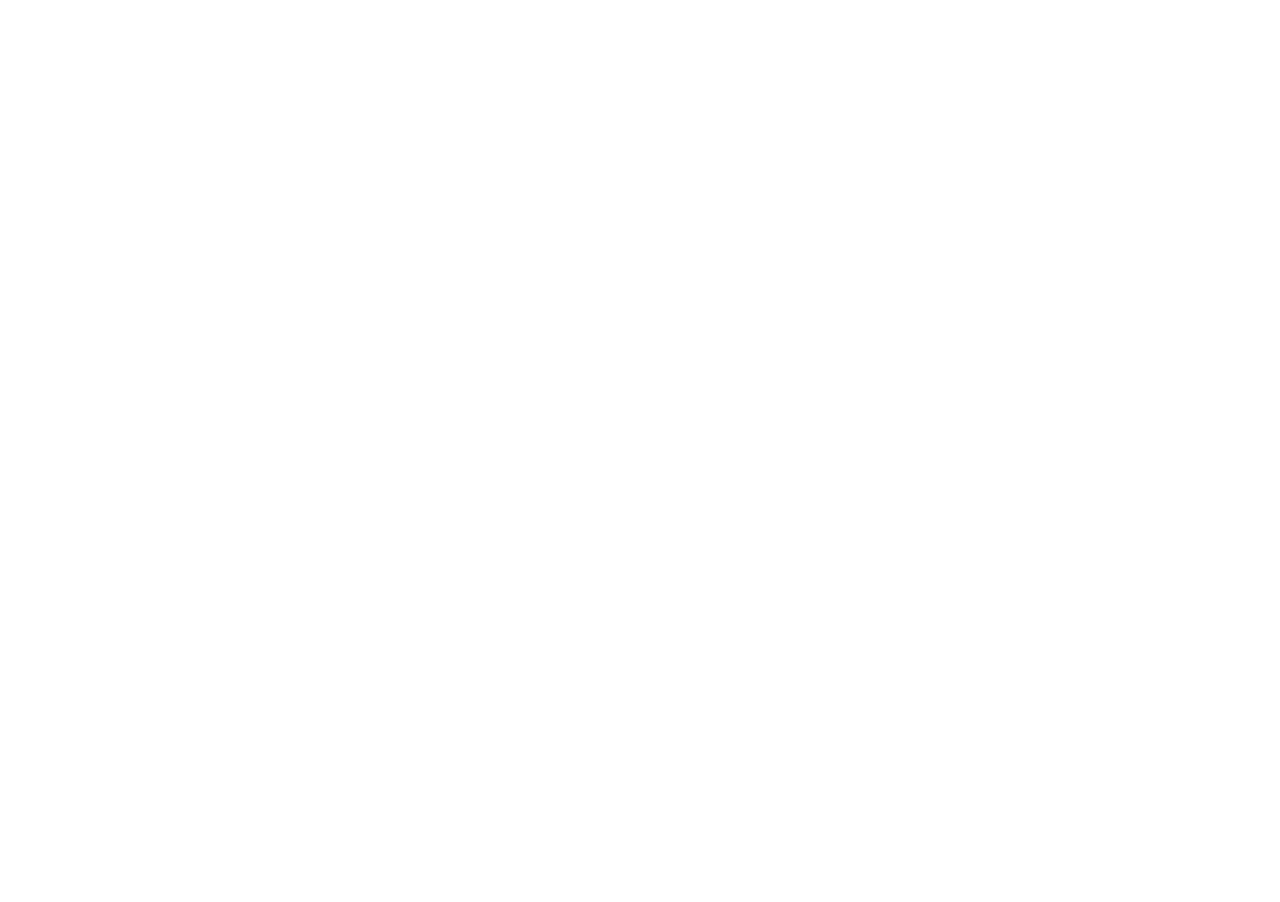
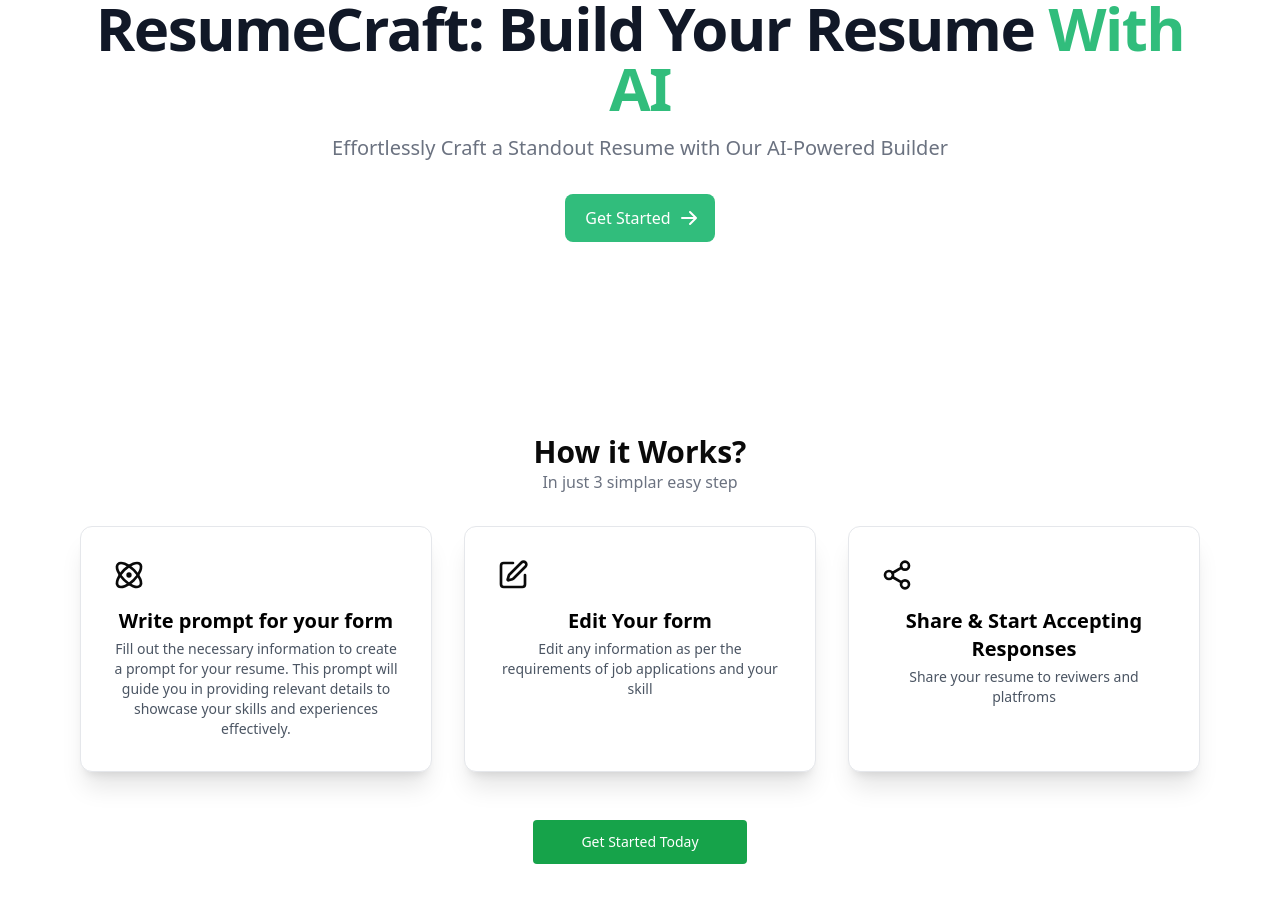
Before and after one commit to aabhash-rana/AI-ResumeCraft-Project, a React (Vite) app: page / in a window 1280 px wide. Shown: the part 220-1122 px from the top of the page. Before the commit the page ends 800 px from the top, so only its background shows below. Built offline with nearby package versions, Linux system fonts and the light colour scheme; no server answers.

Commit message:
Landing Page Design

```diff
--- a/src/home/index.jsx
+++ b/src/home/index.jsx
@@ -1,11 +1,92 @@
 import Header from '@/components/custom/Header'
 import { UserButton } from '@clerk/clerk-react'
+import { AtomIcon, Edit, Share2 } from 'lucide-react'
 import React from 'react'
+
 function Home() {
   return (
-    <div >
-     <Header />
-      Landing Page
+    <div>
+      <Header/>
+      <div>
+      {/* <img src={'/grid.svg'} className="absolute z-[-10] w-full"
+      width={1200} height={300} /> */}
+      {/* <Header/> */}
+     <section className=" z-50">
+    <div className="py-8 px-4 mx-auto max-w-screen-xl text-center lg:py-16 lg:px-12">
+
+        <h1 className="mb-4 text-4xl font-extrabold tracking-tight leading-none text-gray-900 md:text-5xl lg:text-6xl dark:text-white">
+          ResumeCraft: Build Your Resume <span className='text-primary'>With AI</span> </h1>
+        <p className="mb-8 text-lg font-normal text-gray-500 lg:text-xl sm:px-16 xl:px-48 dark:text-gray-400">Effortlessly Craft a Standout Resume with Our AI-Powered Builder</p>
+        <div className="flex flex-col mb-8 lg:mb-16 space-y-4 sm:flex-row sm:justify-center sm:space-y-0 sm:space-x-4">
+            <a href="/dashboard" className="inline-flex justify-center items-center py-3 px-5 text-base font-medium text-center text-white rounded-lg bg-primary hover:bg-primary focus:ring-4 focus:ring-primary-300 dark:focus:ring-primary-900">
+                Get Started
+                <svg className="ml-2 -mr-1 w-5 h-5" fill="currentColor" viewBox="0 0 20 20" xmlns="http://www.w3.org/2000/svg"><path fill-rule="evenodd" d="M10.293 3.293a1 1 0 011.414 0l6 6a1 1 0 010 1.414l-6 6a1 1 0 01-1.414-1.414L14.586 11H3a1 1 0 110-2h11.586l-4.293-4.293a1 1 0 010-1.414z" clip-rule="evenodd"></path></svg>
+            </a>
+
+        </div>
+    </div>
+</section>
+<section className="py-8 bg-white z-50 px-4 mx-auto max-w-screen-xl text-center lg:py-16 lg:px-12">
+<h2 className="font-bold text-3xl">How it Works?</h2>
+<h2 className="text-md text-gray-500"> In just 3 simplar easy step</h2>
+
+<div className="mt-8 grid grid-cols-1 gap-8 md:grid-cols-2 lg:grid-cols-3">
+      <a
+        className="block rounded-xl border bg-white
+         border-gray-200 p-8 shadow-xl transition
+         hover:border-pink-500/10 hover:shadow-pink-500/10"
+        href="#"
+      >
+       <AtomIcon className='h-8 w-8'/>
+
+        <h2 className="mt-4 text-xl font-bold text-black">Write prompt for your form</h2>
+
+        <p className="mt-1 text-sm text-gray-600">
+        Fill out the necessary information to create a prompt for your resume. This prompt will guide you in providing relevant details to showcase your skills and experiences effectively.
+
+        </p>
+      </a>
+
+      <a
+        className="block rounded-xl border bg-white border-gray-200 p-8 shadow-xl transition hover:border-pink-500/10 hover:shadow-pink-500/10"
+        href="#"
+      >
+      <Edit className='h-8 w-8'/>
+
+        <h2 className="mt-4 text-xl font-bold text-black">Edit Your form </h2>
+
+        <p className="mt-1 text-sm text-gray-600">
+          Edit any information as per the requirements of job applications and your skill
+        </p>
+      </a>
+
+      <a
+        className="block rounded-xl border bg-white border-gray-200 p-8 shadow-xl transition hover:border-pink-500/10 hover:shadow-pink-500/10"
+        href="#"
+      >
+      <Share2 className='h-8 w-8' />
+
+        <h2 className="mt-4 text-xl font-bold text-black">Share & Start Accepting Responses</h2>
+
+        <p className="mt-1 text-sm text-gray-600">
+         Share your resume to reviwers and platfroms
+        </p>
+      </a>
+
+
+    </div>
+
+    <div className="mt-12 text-center">
+      <a
+        href="/sign-in"
+        className="inline-block rounded bg-green-600 px-12 py-3 text-sm font-medium text-white transition hover:bg-green-700 focus:outline-none focus:ring focus:ring-yellow-400"
+      >
+        Get Started Today
+      </a>
+    </div>
+    </section>
+  </div>
+
     </div>
   )
 }
--- a/tailwind.config.js
+++ b/tailwind.config.js
@@ -24,7 +24,7 @@ module.exports = {
         background: "hsl(var(--background))",
         foreground: "hsl(var(--foreground))",
         primary: {
-          DEFAULT: "#9f5bff",
+          DEFAULT: "#31bd7c",
           foreground: "hsl(var(--primary-foreground))",
         },
         secondary: {
```
Also changed, not shown: public/logo.svg.
